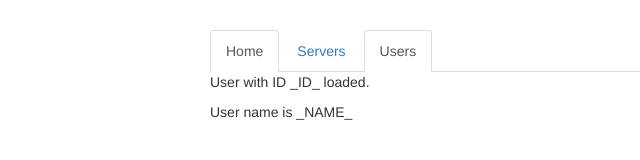
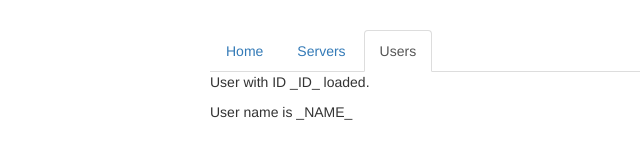
Before and after one commit to geomC/udemy-angular8, an Angular app: page /users in a window 1280 px wide. Shown: the top 160 px of the page, without its empty margins (55-695 px from the left). Built offline with nearby package versions, Linux system fonts and the light colour scheme.

Commit message:
"fix": router link for index route "/" is always styled as active

```diff
--- a/src/app/app.component.html
+++ b/src/app/app.component.html
@@ -2,9 +2,10 @@
   <div class="row">
     <div class="col-xs-12 col-sm-10 col-md-8 col-sm-offset-1 col-md-offset-2">
       <ul class="nav nav-tabs">
-        <li role="presentation" routerLinkActive="active"><!-- When the route of the routerlink is the active one, it sets
-        the specified class(es). Can be added to the link itself OR the wrapping item like here -->
-          <a routerLink="/">Home</a></li><!-- Problem here is that the index route is always active, when a subrotue is active -->
+        <li role="presentation"
+            routerLinkActive="active"
+            [routerLinkActiveOptions]="{exact: true}"><!-- Only add the class if the active route is exactly "/" and not "/some-subroute -->
+          <a routerLink="/">Home</a></li>
         <li role="presentation" routerLinkActive="active">
           <a routerLink="/servers">Servers</a></li>
         <li role="presentation" routerLinkActive="active"
```
